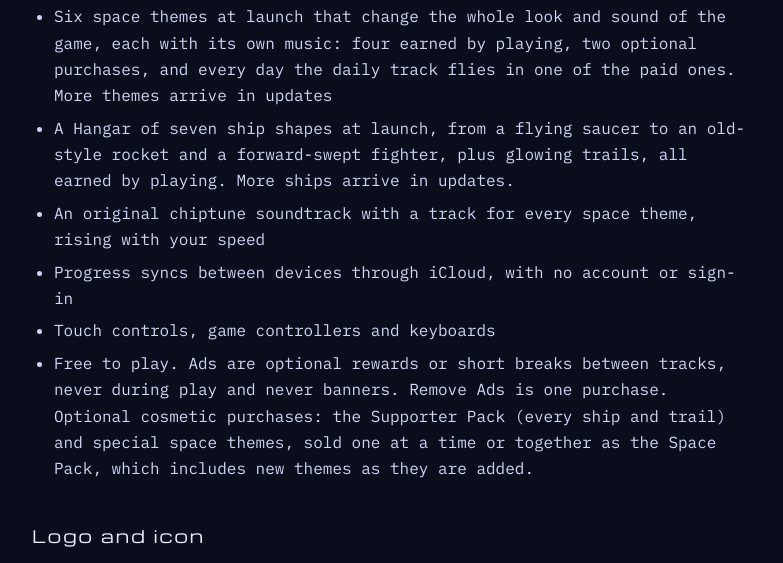
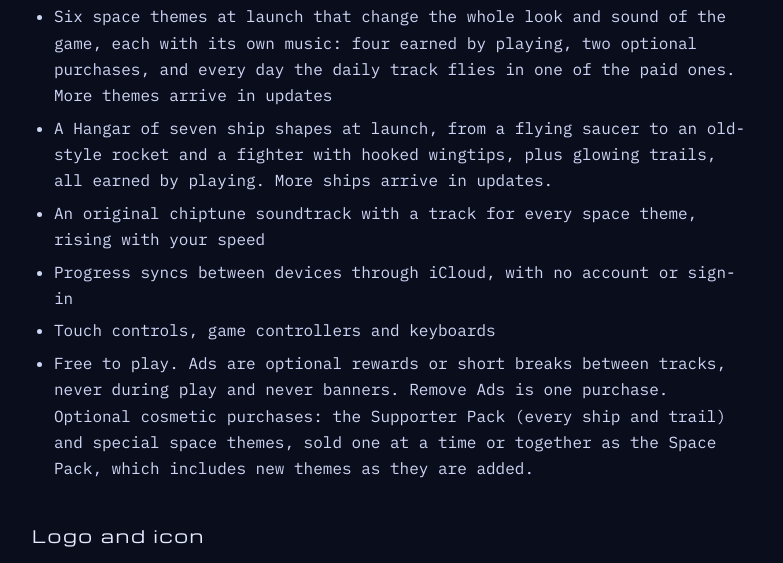
Before and after one commit to mcederdev/comet-road, a plain HTML site: page presskit.html in a window 1280 px wide. Shown: the part 1974-2537 px from the top of the page, without its empty margins (248-1031 px from the left). Drawn offline with Linux system fonts and the light colour scheme.

Commit message:
Press kit: describe the new Talon (hooked wingtips) for 1.1
Co-Authored-By: Claude Opus 5.5 <noreply@anthropic.com>

```diff
--- a/presskit.html
+++ b/presskit.html
@@ -72,7 +72,7 @@
       <li>Bronze, silver and gold medals on every track, and a ghost of your best run to race</li>
       <li>A daily streak with a bonus every seventh day, and an optional daily reminder</li>
       <li>Six space themes at launch that change the whole look and sound of the game, each with its own music: four earned by playing, two optional purchases, and every day the daily track flies in one of the paid ones. More themes arrive in updates</li>
-      <li>A Hangar of seven ship shapes at launch, from a flying saucer to an old-style rocket and a forward-swept fighter, plus glowing trails, all earned by playing. More ships arrive in updates.</li>
+      <li>A Hangar of seven ship shapes at launch, from a flying saucer to an old-style rocket and a fighter with hooked wingtips, plus glowing trails, all earned by playing. More ships arrive in updates.</li>
       <li>An original chiptune soundtrack with a track for every space theme, rising with your speed</li>
       <li>Progress syncs between devices through iCloud, with no account or sign-in</li>
       <li>Touch controls, game controllers and keyboards</li>
```
